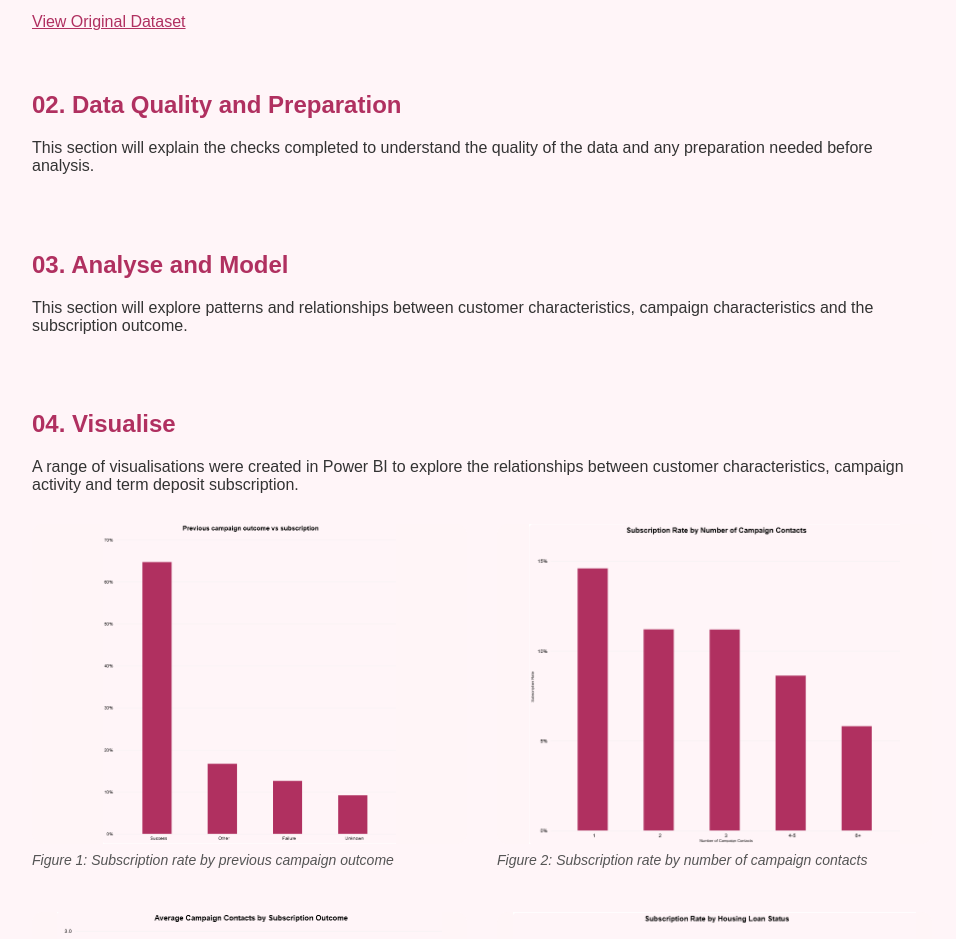
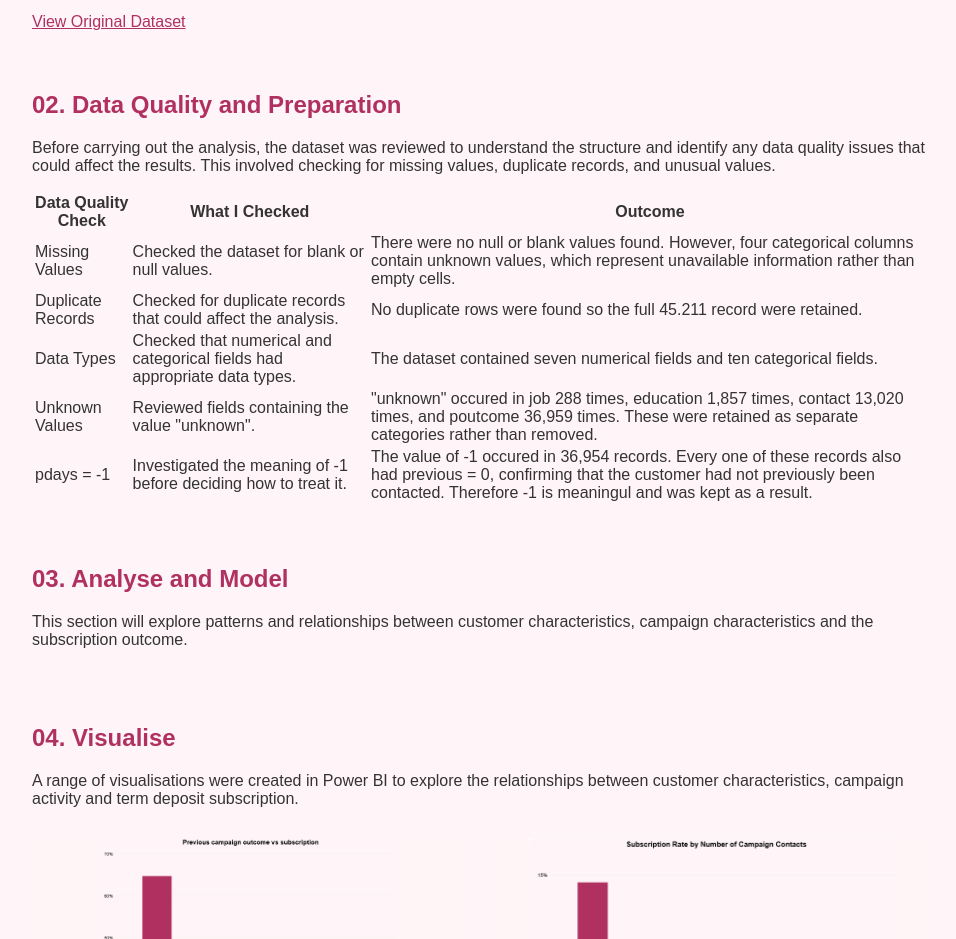
Before and after one commit to DataScienceStudent11/Data-Science-Project-public-dataset-, a plain HTML site: page project1.html in a window 1280 px wide. Shown: the part 1120-2059 px from the top of the page, without its empty margins (158-1114 px from the left). Drawn offline with Linux system fonts and the light colour scheme.

Commit message:
Update project1.html

```diff
--- a/project1.html
+++ b/project1.html
@@ -101,8 +101,50 @@
             <h2>02. Data Quality and Preparation</h2>
 
             <p>
-                This section will explain the checks completed to understand the quality of the data and any preparation needed before analysis.
+                Before carrying out the analysis, the dataset was reviewed to understand the structure and identify any data quality issues that could affect the results. This involved checking for missing values, duplicate records, and unusual values.
             </p>
+            <table class="quality-table">
+    <thead>
+        <tr>
+            <th>Data Quality Check</th>
+            <th>What I Checked</th>
+            <th>Outcome</th>
+        </tr>
+    </thead>
+
+    <tbody>
+        <tr>
+            <td>Missing Values</td>
+            <td>Checked the dataset for blank or null values.</td>
+            <td>There were no null or blank values found. However, four categorical columns contain unknown values, which represent unavailable information rather than empty cells.</td>
+        </tr>
+
+        <tr>
+            <td>Duplicate Records</td>
+            <td>Checked for duplicate records that could affect the analysis.</td>
+            <td>No duplicate rows were found so the full 45.211 record were retained.</td>
+        </tr>
+
+        <tr>
+            <td>Data Types</td>
+            <td>Checked that numerical and categorical fields had appropriate data types.</td>
+            <td>The dataset contained seven numerical fields and ten categorical fields.</td>
+        </tr>
+
+        <tr>
+            <td>Unknown Values</td>
+            <td>Reviewed fields containing the value "unknown".</td>
+            <td>"unknown" occured in job 288 times, education 1,857 times, contact 13,020 times, and poutcome 36,959 times. These were retained as separate categories rather than removed.</td>
+        </tr>
+
+        <tr>
+            <td>pdays = -1</td>
+            <td>Investigated the meaning of -1 before deciding how to treat it.</td>
+            <td>The value of -1 occured in 36,954 records. Every one of these records also had previous = 0, confirming that the customer had not previously been contacted. Therefore -1 is meaningul and was kept as a result.</td>
+        </tr>
+    </tbody>
+</table>
+
 
         </section>
 
```
